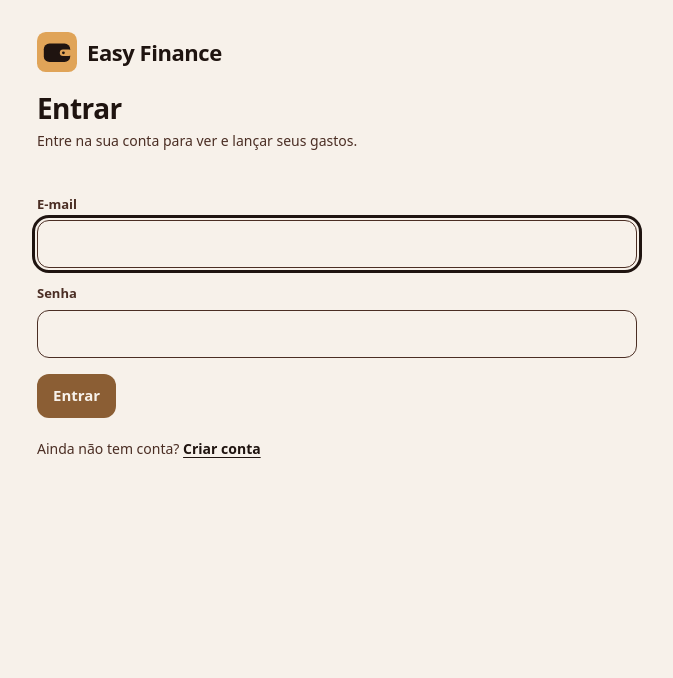
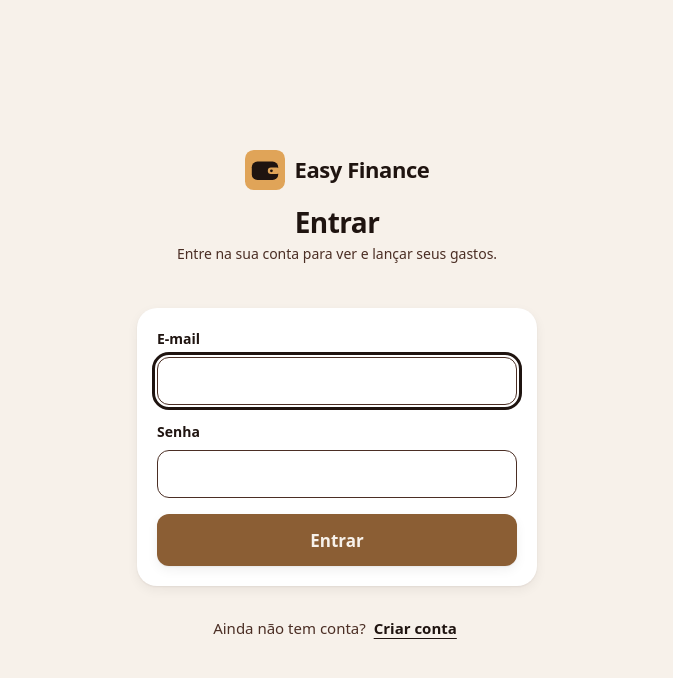
Before and after one commit to IgorPacheco1/Easy-finance, a React (Vite) app in the folder web/: page /entrar in a window 1280 px wide. Shown: the top 678 px of the page, without its empty margins (303-976 px from the left). Built offline with nearby package versions, Linux system fonts and the light colour scheme; no server answers.

Commit message:
feat(web): redesenhar as telas entrar, criar conta e conta (#177)

```diff
--- a/web/src/componentes/Formulario.module.css
+++ b/web/src/componentes/Formulario.module.css
@@ -3,32 +3,31 @@
 .formulario {
   display: flex;
   flex-direction: column;
-  gap: 16px;
+  gap: var(--espaco-4);
 }
 
 .campoComRotulo {
   display: flex;
   flex-direction: column;
-  gap: 6px;
+  gap: var(--espaco-2);
 }
 
 .rotulo {
-  color: var(--cor-texto-secundario);
-  font-size: var(--texto-legenda);
-  font-weight: 600;
+  color: var(--cor-texto);
+  font-size: var(--texto-pequeno);
+  font-weight: var(--peso-forte);
 }
 
 .campo {
   min-height: 48px;
-  padding: 0 14px;
+  padding: 0 var(--espaco-4);
   border: var(--espessura-borda-campo) solid var(--cor-borda-campo);
   border-radius: var(--raio-medio);
-  background: var(--cor-fundo);
+  background: var(--cor-superficie);
   color: var(--cor-texto);
   font: inherit;
-  font-size: var(
-    --texto-corpo
-  ); /* 16px ou mais: o iPhone não dá zoom ao tocar no campo */
+  /* 16px ou mais: o iPhone não dá zoom ao tocar no campo. */
+  font-size: var(--texto-corpo);
 }
 
 .campo[aria-invalid='true'] {
@@ -71,18 +70,18 @@
 .botoes {
   display: flex;
   flex-wrap: wrap;
-  gap: 8px;
+  gap: var(--espaco-2);
 }
 
 .botaoPrincipal,
 .botaoSecundario,
 .botaoPerigo {
   min-height: var(--altura-toque);
-  padding: 0 16px;
+  padding: 0 var(--espaco-5);
   border-radius: var(--raio-medio);
   font: inherit;
   font-size: var(--texto-medio);
-  font-weight: 700;
+  font-weight: var(--peso-forte);
   cursor: pointer;
 }
 
@@ -90,6 +89,14 @@
   border: none;
   background: var(--cor-destaque);
   color: var(--cor-no-destaque);
+  box-shadow: var(--sombra-cartao);
+}
+
+/* Ação única do formulário (entrar, criar conta): ocupa a largura toda. */
+.botaoLargo {
+  flex: 1;
+  min-height: 52px;
+  font-size: var(--texto-secao);
 }
 
 .botaoSecundario {
--- a/web/src/conta/Conta.module.css
+++ b/web/src/conta/Conta.module.css
@@ -1,32 +1,40 @@
-/* Tela "Minha conta": cada assunto (sair, senha, excluir) é uma seção separada. */
+/* Tela "Conta": cada assunto (sair, senha, excluir) é um cartão separado. Redesenho #160. */
+
+/* Quem está logado, em destaque no topo. */
+.identidade {
+  display: flex;
+  flex-direction: column;
+  gap: var(--espaco-1);
+}
 
 .secao {
   display: flex;
   flex-direction: column;
-  gap: 14px;
-  margin-top: 24px;
-  padding: 16px;
-  border: 1px solid var(--cor-borda);
-  border-radius: var(--raio-grande);
+  gap: var(--espaco-4);
+  margin-top: var(--espaco-5);
+  padding: var(--espaco-5);
+  border-radius: var(--raio-cartao);
   background: var(--cor-superficie);
+  box-shadow: var(--sombra-cartao);
 }
 
 .titulo {
   margin: 0;
-  font-size: var(--texto-corpo);
-  font-weight: 700;
+  font-size: var(--texto-secao);
+  font-weight: var(--peso-titulo);
 }
 
 .texto {
   margin: 0;
   color: var(--cor-texto-secundario);
-  font-size: var(--texto-pequeno);
+  font-size: var(--texto-medio);
 }
 
 .email {
   margin: 0;
-  font-size: var(--texto-corpo);
-  font-weight: 700;
+  font-size: var(--texto-subtitulo);
+  font-weight: var(--peso-titulo);
+  letter-spacing: -0.01em;
   overflow-wrap: anywhere;
 }
 
@@ -34,9 +42,11 @@
   margin: 0;
   color: var(--cor-receita);
   font-size: var(--texto-pequeno);
-  font-weight: 600;
+  font-weight: var(--peso-forte);
 }
 
+/* Excluir a conta: afastado dos outros cartões e com a borda vermelha, além do título. */
 .perigo {
-  border-color: var(--cor-erro);
+  margin-top: var(--espaco-10);
+  border: var(--espessura-borda-campo) solid var(--cor-erro);
 }
--- a/web/src/paginas/ContaPagina.tsx
+++ b/web/src/paginas/ContaPagina.tsx
@@ -14,8 +14,10 @@ export function ContaPagina() {
   return (
     <>
       <CabecalhoPagina titulo="Conta" />
-      <p className={styles.texto}>Você entrou como</p>
-      <p className={styles.email}>{estado.usuario.email}</p>
+      <div className={styles.identidade}>
+        <p className={styles.texto}>Você entrou como</p>
+        <p className={styles.email}>{estado.usuario.email}</p>
+      </div>
       {!estado.confirmada && (
         <p className={styles.texto} role="status">
           Sem conexão: sua sessão será conferida quando a internet voltar. Os
--- a/web/src/paginas/CriarContaPagina.tsx
+++ b/web/src/paginas/CriarContaPagina.tsx
@@ -56,12 +56,18 @@ export function CriarContaPagina() {
   return (
     // <main>: fora do Layout, a tela precisa da própria região principal (leitor de tela, #154).
     <main className={autenticacao.pagina}>
-      <Logo />
-      <CabecalhoPagina
-        titulo="Criar conta"
-        descricao="Cada conta vê só os próprios lançamentos."
-      />
-      <form className={formulario.formulario} onSubmit={aoEnviar} noValidate>
+      <div className={autenticacao.topo}>
+        <Logo />
+        <CabecalhoPagina
+          titulo="Criar conta"
+          descricao="Cada conta vê só os próprios lançamentos."
+        />
+      </div>
+      <form
+        className={`${formulario.formulario} ${autenticacao.cartao}`}
+        onSubmit={aoEnviar}
+        noValidate
+      >
         <CampoDeTexto
           id="conta-email"
           rotulo="E-mail"
@@ -99,7 +105,7 @@ export function CriarContaPagina() {
         <div className={formulario.botoes}>
           <button
             type="submit"
-            className={formulario.botaoPrincipal}
+            className={`${formulario.botaoPrincipal} ${formulario.botaoLargo}`}
             disabled={enviando}
           >
             {enviando ? 'Criando…' : 'Criar conta'}
--- a/web/src/paginas/EntrarPagina.tsx
+++ b/web/src/paginas/EntrarPagina.tsx
@@ -54,11 +54,13 @@ export function EntrarPagina() {
   return (
     // <main>: fora do Layout, a tela precisa da própria região principal (leitor de tela, #154).
     <main className={autenticacao.pagina}>
-      <Logo />
-      <CabecalhoPagina
-        titulo="Entrar"
-        descricao="Entre na sua conta para ver e lançar seus gastos."
-      />
+      <div className={autenticacao.topo}>
+        <Logo />
+        <CabecalhoPagina
+          titulo="Entrar"
+          descricao="Entre na sua conta para ver e lançar seus gastos."
+        />
+      </div>
       {motivo && (
         <p className={autenticacao.motivo} role="status">
           {MENSAGEM_DO_MOTIVO[motivo]}
@@ -69,7 +71,11 @@ export function EntrarPagina() {
           Sem conexão com o servidor. Conecte-se à internet para entrar.
         </p>
       )}
-      <form className={formulario.formulario} onSubmit={aoEnviar} noValidate>
+      <form
+        className={`${formulario.formulario} ${autenticacao.cartao}`}
+        onSubmit={aoEnviar}
+        noValidate
+      >
         <CampoDeTexto
           id="entrar-email"
           rotulo="E-mail"
@@ -97,7 +103,7 @@ export function EntrarPagina() {
         <div className={formulario.botoes}>
           <button
             type="submit"
-            className={formulario.botaoPrincipal}
+            className={`${formulario.botaoPrincipal} ${formulario.botaoLargo}`}
             disabled={enviando}
           >
             {enviando ? 'Entrando…' : 'Entrar'}
--- a/web/src/sessao/Autenticacao.module.css
+++ b/web/src/sessao/Autenticacao.module.css
@@ -1,40 +1,66 @@
-/* Telas de entrar e criar conta (ficam fora do Layout, sem navegação inferior). */
+/* Telas de entrar e criar conta (ficam fora do Layout, sem navegação inferior). Redesenho #160. */
 
 .pagina {
   display: flex;
   flex-direction: column;
-  gap: 20px;
-  max-width: var(--largura-maxima);
+  justify-content: center;
+  gap: var(--espaco-5);
+  max-width: 440px;
   min-height: 100dvh;
   margin: 0 auto;
-  padding: 32px var(--espaco-pagina) calc(32px + env(safe-area-inset-bottom));
+  padding: var(--espaco-8) var(--espaco-pagina)
+    calc(var(--espaco-8) + env(safe-area-inset-bottom));
+}
+
+/* Logo e título centralizados, acima do cartão do formulário. */
+.topo {
+  display: flex;
+  flex-direction: column;
+  align-items: center;
+  gap: var(--espaco-4);
+  text-align: center;
+}
+
+.cartao {
+  padding: var(--espaco-5);
+  border-radius: var(--raio-cartao);
+  background: var(--cor-superficie);
+  box-shadow: var(--sombra-cartao);
 }
 
 .carregando {
   margin: 0;
-  padding: 48px var(--espaco-pagina);
+  padding: var(--espaco-10) var(--espaco-pagina);
   color: var(--cor-texto-secundario);
   text-align: center;
 }
 
+/* "Sua sessão expirou", "Sem conexão": aviso em destaque, antes do formulário. */
 .motivo {
   margin: 0;
-  padding: 12px 14px;
-  border: 1px solid var(--cor-borda);
+  padding: var(--espaco-3) var(--espaco-4);
+  border: var(--espessura-borda-campo) solid var(--cor-borda-campo);
   border-radius: var(--raio-grande);
   background: var(--cor-superficie);
   color: var(--cor-texto);
-  font-size: var(--texto-pequeno);
+  font-size: var(--texto-medio);
+  font-weight: var(--peso-medio);
 }
 
 .rodape {
   margin: 0;
   color: var(--cor-texto-secundario);
-  font-size: var(--texto-pequeno);
+  font-size: var(--texto-medio);
+  text-align: center;
 }
 
+/* Link com área de toque de 44px, para não errar o toque no celular. */
 .link {
+  display: inline-flex;
+  align-items: center;
+  min-height: var(--altura-toque);
+  padding: 0 var(--espaco-1);
   color: var(--cor-texto);
-  font-weight: 700;
-  text-underline-offset: 3px;
+  font-weight: var(--peso-titulo);
+  text-underline-offset: 4px;
 }
```
Also changed, not shown: 1 other file (tests, documents, lock files or other folders).
